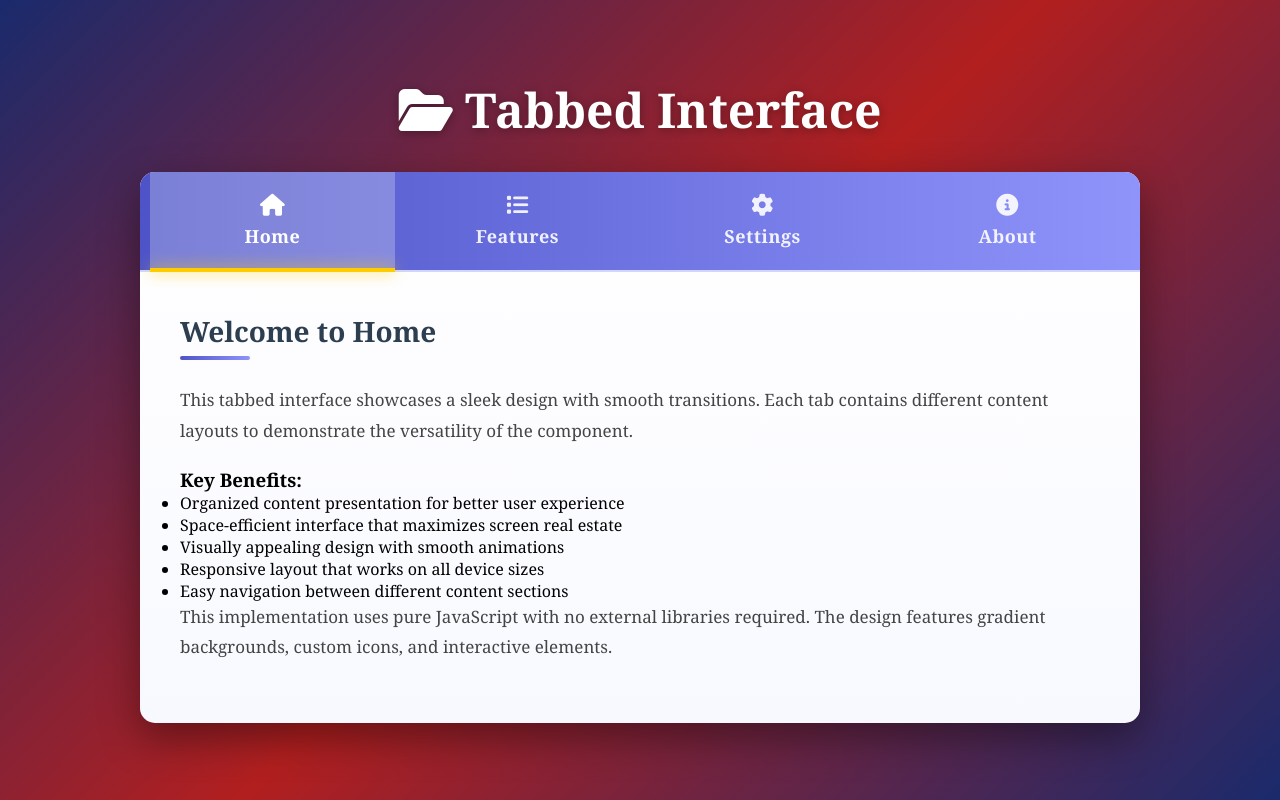
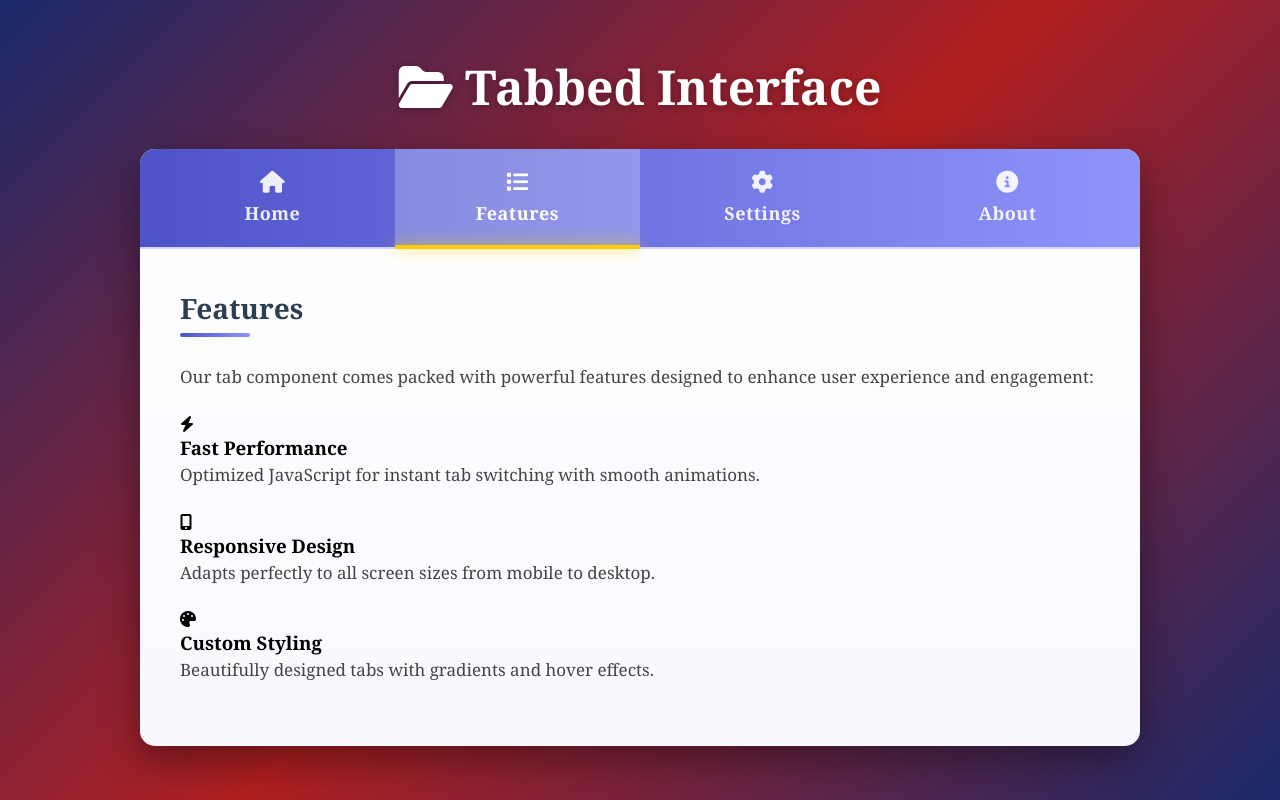
Before and after one commit to nurf21/tabs, a plain HTML site: page index.html in a window 1280 px wide. Both pictures are taken after a click on the button "Features". Drawn offline with Linux system fonts and the light colour scheme.

Commit message:
Implement tab switching functionality with JavaScript

```diff
--- a/index.html
+++ b/index.html
@@ -118,6 +118,34 @@
       </div>
     </div>
   </div>
+
+  <script>
+    document.addEventListener('DOMContentLoaded', function () {
+      const tabs = document.querySelectorAll('.tab');
+
+      tabs.forEach(tab => {
+        tab.addEventListener('click', function () {
+          // Remove active class from all tabs
+          tabs.forEach(t => t.classList.remove('active'));
+
+          // Add active class to clicked tab
+          this.classList.add('active');
+
+          // Get tab content ID from data attribute
+          const tabId = this.getAttribute('data-tab');
+
+          // Hide all tab content
+          document.querySelectorAll('.content').forEach(content => {
+            content.classList.remove('active');
+          });
+
+          // Show selected tab content
+          document.getElementById(tabId).classList.add('active');
+        });
+      });
+    });
+  </script>
+
 </body>
 
 </html>
```
